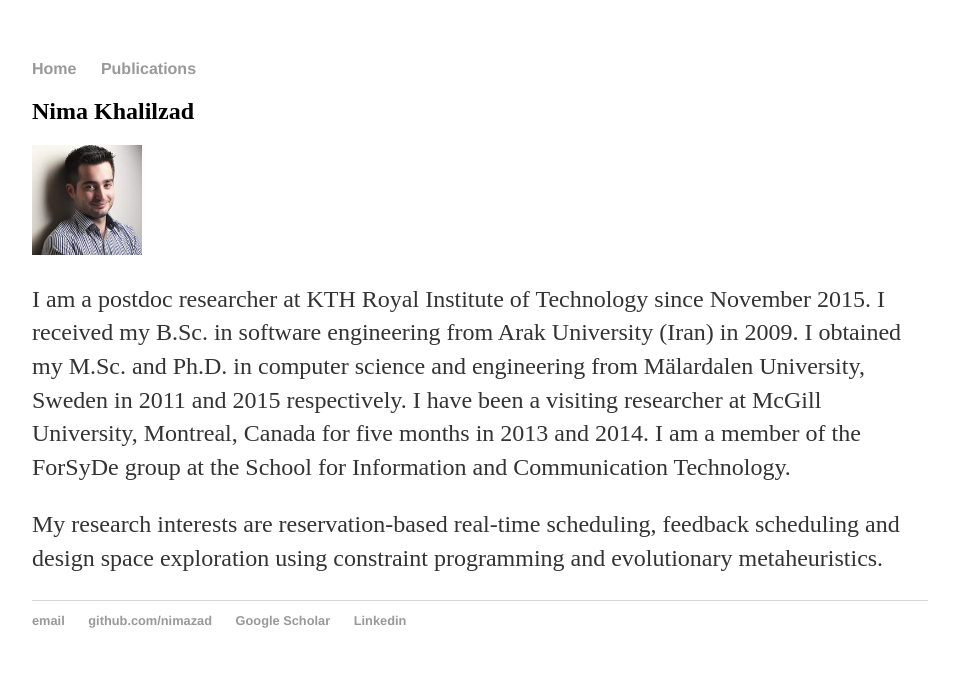
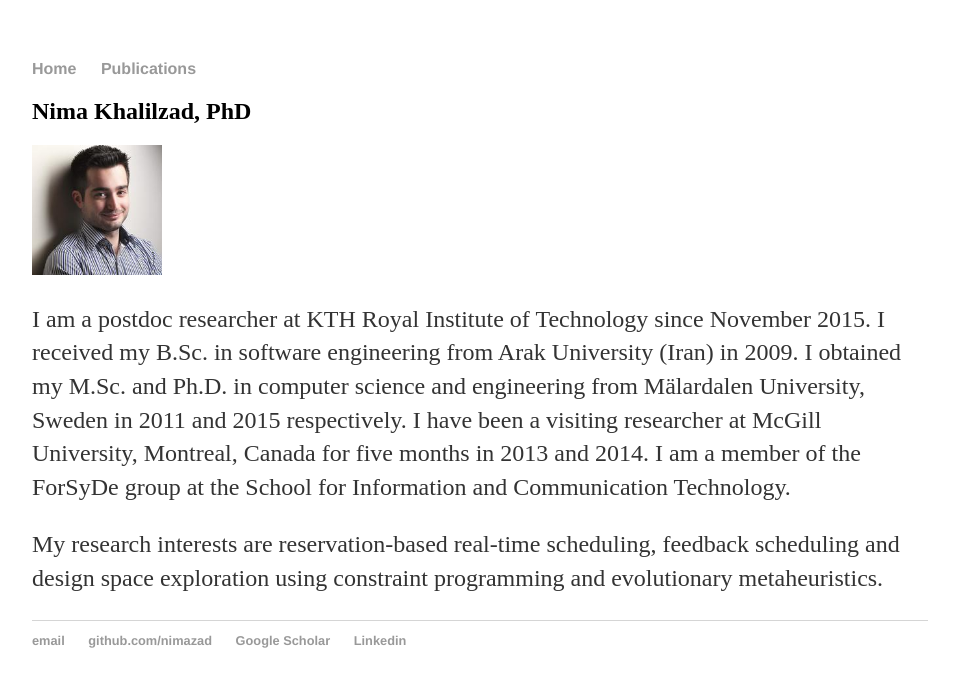
Before and after one commit to nimazad/nimazad.github.io, a Jekyll site: the page built from index.html, in a window 1280 px wide. Shown: the top 687 px of the page, without its empty margins (160-1119 px from the left). Built offline with Jekyll 4.4.1, drawn with Linux system fonts in a browser that asks for light colours.

Commit message:
text updated

```diff
--- a/index.html
+++ b/index.html
@@ -1,10 +1,10 @@
 ---
 layout: default
-title: Nima Khalilzad, PhD
+title: Nima Khalilzad
 ---
 <div class="blurb">
-	<h2>Nima Khalilzad</h2>
-<img src="nima.jpg" alt="Nima" style="width:110px;height:110px;">
+	<h2>Nima Khalilzad, PhD</h2>
+<img src="nima.jpg" alt="Nima" style="width:130px;height:130px;">
 <p>
 I am a postdoc researcher at KTH Royal Institute of Technology since November 2015. I received my B.Sc. in software engineering from Arak University (Iran) in 2009. I obtained my M.Sc. and Ph.D. in computer science and engineering from Mälardalen University, Sweden in 2011 and 2015 respectively.
 I have been a visiting researcher at McGill University, Montreal, Canada for five months in 2013 and 2014. I am a member of the ForSyDe group at the School for Information and Communication Technology.
```
